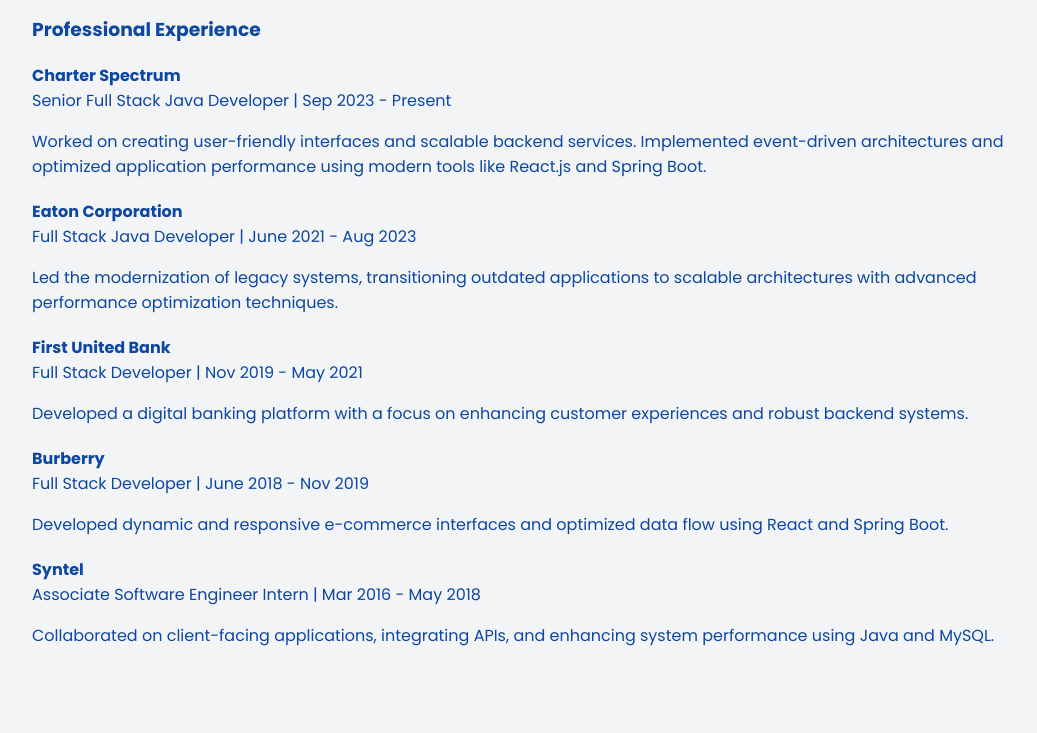
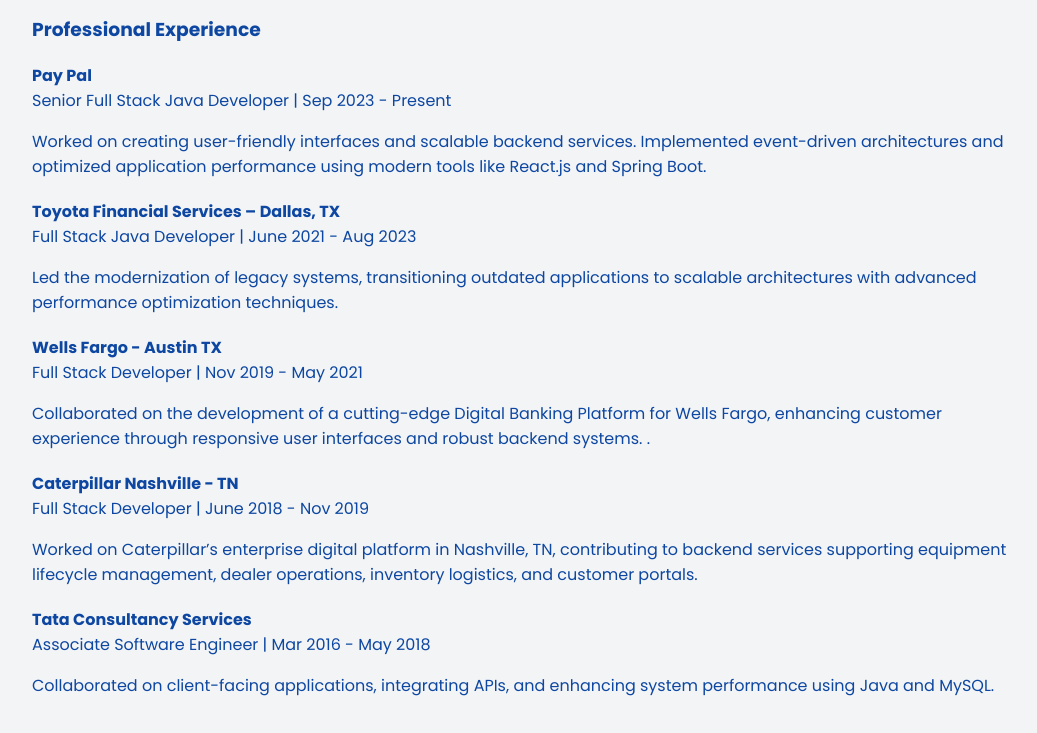
Before and after one commit to karthik-mogilipuram/Portfolio.github.io, a plain HTML site: page index.html in a window 1280 px wide. Shown: the part 1447-2180 px from the top of the page, without its empty margins (108-1145 px from the left). Drawn offline with Linux system fonts and the light colour scheme.

Commit message:
index.html

```diff
--- a/index.html
+++ b/index.html
@@ -199,32 +199,30 @@
         <h3>Professional Experience</h3>
         <ul>
           <li>
-            <strong>Charter Spectrum</strong><br>
+            <strong>Pay Pal </strong><br>
             Senior Full Stack Java Developer | Sep 2023 - Present<br>
             <p>Worked on creating user-friendly interfaces and scalable backend services. Implemented event-driven
               architectures and optimized application performance using modern tools like React.js and Spring Boot.</p>
           </li>
           <li>
-            <strong>Eaton Corporation</strong><br>
+            <strong>Toyota Financial Services – Dallas, TX</strong><br>
             Full Stack Java Developer | June 2021 - Aug 2023<br>
             <p>Led the modernization of legacy systems, transitioning outdated applications to scalable architectures
               with advanced performance optimization techniques.</p>
           </li>
           <li>
-            <strong>First United Bank</strong><br>
+            <strong>Wells Fargo - Austin TX</strong><br>
             Full Stack Developer | Nov 2019 - May 2021<br>
-            <p>Developed a digital banking platform with a focus on enhancing customer experiences and robust backend
-              systems.</p>
+            <p>Collaborated on the development of a cutting-edge Digital Banking Platform for Wells Fargo, enhancing customer experience through responsive user interfaces and robust backend systems. .</p>
           </li>
           <li>
-            <strong>Burberry</strong><br>
+            <strong>Caterpillar Nashville - TN</strong><br>
             Full Stack Developer | June 2018 - Nov 2019<br>
-            <p>Developed dynamic and responsive e-commerce interfaces and optimized data flow using React and Spring
-              Boot.</p>
+            <p>Worked on Caterpillar’s enterprise digital platform in Nashville, TN, contributing to backend services supporting equipment lifecycle management, dealer operations, inventory logistics, and customer portals.</p>
           </li>
           <li>
-            <strong>Syntel</strong><br>
-            Associate Software Engineer Intern | Mar 2016 - May 2018<br>
+            <strong>Tata Consultancy Services</strong><br>
+            Associate Software Engineer | Mar 2016 - May 2018<br>
             <p>Collaborated on client-facing applications, integrating APIs, and enhancing system performance using Java
               and MySQL.</p>
           </li>
```
